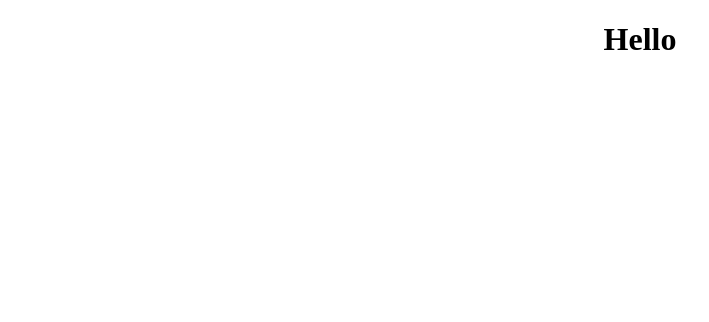
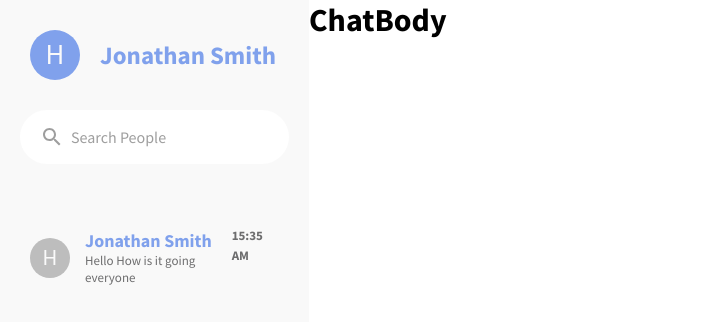
Before and after one commit to KosmosKey/Chat_Application, a React (Create React App) app: page / in a window 1280 px wide. Shown: the top 322 px of the page, without its empty margins (0-709 px from the left). Built offline with nearby package versions, Linux system fonts and the light colour scheme.

Commit message:
Almost done chatTabs

```diff
--- a/package.json
+++ b/package.json
@@ -3,6 +3,8 @@
   "version": "0.1.0",
   "private": true,
   "dependencies": {
+    "@material-ui/core": "^4.11.0",
+    "@material-ui/icons": "^4.9.1",
     "@testing-library/jest-dom": "^5.11.5",
     "@testing-library/react": "^11.1.2",
     "@testing-library/user-event": "^12.2.2",
@@ -10,6 +12,7 @@
     "@types/node": "^12.19.4",
     "@types/react": "^16.9.56",
     "@types/react-dom": "^16.9.9",
+    "node-sass": "^4.14.1",
     "react": "^17.0.1",
     "react-dom": "^17.0.1",
     "react-scripts": "4.0.0",
@@ -39,5 +42,8 @@
       "last 1 firefox version",
       "last 1 safari version"
     ]
+  },
+  "devDependencies": {
+    "@types/node-sass": "^4.11.1"
   }
 }
--- a/src/App.css
+++ /dev/null
@@ -1,38 +0,0 @@
-.App {
-  text-align: center;
-}
-
-.App-logo {
-  height: 40vmin;
-  pointer-events: none;
-}
-
-@media (prefers-reduced-motion: no-preference) {
-  .App-logo {
-    animation: App-logo-spin infinite 20s linear;
-  }
-}
-
-.App-header {
-  background-color: #282c34;
-  min-height: 100vh;
-  display: flex;
-  flex-direction: column;
-  align-items: center;
-  justify-content: center;
-  font-size: calc(10px + 2vmin);
-  color: white;
-}
-
-.App-link {
-  color: #61dafb;
-}
-
-@keyframes App-logo-spin {
-  from {
-    transform: rotate(0deg);
-  }
-  to {
-    transform: rotate(360deg);
-  }
-}
--- /dev/null
+++ b/src/App.scss
@@ -0,0 +1,77 @@
+@import url("https://fonts.googleapis.com/css2?family=Source+Sans+Pro:ital,wght@0,200;0,300;0,400;0,600;0,700;0,900;1,200;1,300;1,400;1,600;1,700;1,900&display=swap");
+* {
+  padding: 0;
+  margin: 0;
+  box-sizing: border-box;
+  font-family: "Source Sans Pro", sans-serif;
+}
+
+.App {
+  height: 100vh;
+  display: grid;
+  place-items: center;
+}
+.ChatApplication {
+  width: 100%;
+  height: 100%;
+  display: flex;
+  .ChatApplication__Sidebar {
+    padding: 20px;
+    flex: 0.2;
+    background: #f9f9f9;
+    display: flex;
+    flex-direction: column;
+    .ChatApplication__Input {
+      display: flex;
+      align-items: center;
+      background: #fff;
+      margin-top: 20px;
+      padding: 10px;
+      border-radius: 50px;
+      .ChatApplication__SearchIcon {
+        margin-left: 10px;
+        color: #9e9e9e !important;
+      }
+      input {
+        padding: 7px;
+        outline-width: 0;
+        border: none;
+        font-size: 16px;
+        color: #9e9e9e;
+      }
+
+      ::placeholder {
+        color: #9e9e9e !important;
+      }
+    }
+    .ChatApplication__SideBarHeader {
+      display: flex;
+      justify-content: space-between;
+      .ChatApplication__Header {
+        display: flex;
+        align-items: center;
+        color: #80a1ec;
+        width: 100%;
+        padding: 10px;
+        .ChatApplication__Avatar {
+          padding: 25px;
+          font-size: 25px;
+          background: #80a1ec;
+        }
+        h2 {
+          font-size: 25px;
+          margin-left: 20px;
+        }
+      }
+    }
+    .ChatApplication__BodyChat {
+      padding-top: 50px;
+      flex: 1;
+      overflow: scroll;
+    }
+  }
+  .ChatApplication__ChatBody {
+    flex: 0.8;
+    background: #ffffff;
+  }
+}
--- a/src/App.tsx
+++ b/src/App.tsx
@@ -1,12 +1,13 @@
-import React from 'react';
-import './App.css';
+import React from "react";
+import "./App.scss";
+import ChatBody from "./ChatBody";
 
-function App() {
+const App: React.FC = () => {
   return (
     <div className="App">
-      <h1>Hello</h1>
+      <ChatBody />
     </div>
   );
-}
+};
 
 export default App;
--- /dev/null
+++ b/src/ChatBody.tsx
@@ -0,0 +1,31 @@
+import React from "react";
+import { Avatar } from "@material-ui/core";
+import SearchIcon from "@material-ui/icons/Search";
+import ChatTabs from "./ChatTabs";
+
+const ChatBody: React.FC = () => {
+  return (
+    <div className="ChatApplication">
+      <div className="ChatApplication__Sidebar">
+        <div className="ChatApplication__SideBarHeader">
+          <div className="ChatApplication__Header">
+            <Avatar className="ChatApplication__Avatar">H</Avatar>
+            <h2>Jonathan Smith</h2>
+          </div>
+        </div>
+        <div className="ChatApplication__Input">
+          <SearchIcon className="ChatApplication__SearchIcon" />
+          <input type="text" placeholder="Search People" />
+        </div>
+        <div className="ChatApplication__BodyChat">
+          <ChatTabs />
+        </div>
+      </div>
+      <div className="ChatApplication__ChatBody">
+        <h1>ChatBody</h1>
+      </div>
+    </div>
+  );
+};
+
+export default ChatBody;
--- /dev/null
+++ b/src/ChatTabs.scss
@@ -0,0 +1,28 @@
+.ChatTabs {
+  padding: 10px;
+  display: flex;
+  justify-content: space-between;
+  .ChatTabs__TitleAvatar {
+    padding-top: 5px;
+    display: flex;
+    align-items: center;
+    .ChatTabs__Name {
+      margin-left: 15px;
+      h2 {
+        font-size: large;
+        color: #80a1ec;
+      }
+      p {
+        font-size: small;
+        color: #6d6d6e;
+      }
+    }
+  }
+  .ChatTabs__TimeStamps {
+    span {
+      font-size: small;
+      font-weight: bold;
+      color: #6d6d6e;
+    }
+  }
+}
--- /dev/null
+++ b/src/ChatTabs.tsx
@@ -0,0 +1,22 @@
+import React from "react";
+import "./ChatTabs.scss";
+import { Avatar } from "@material-ui/core";
+
+const ChatTabs: React.FC = () => {
+  return (
+    <div className="ChatTabs">
+      <div className="ChatTabs__TitleAvatar">
+        <Avatar>H</Avatar>
+        <div className="ChatTabs__Name">
+          <h2>Jonathan Smith</h2>
+          <p>Hello How is it going everyone</p>
+        </div>
+      </div>
+      <div className="ChatTabs__TimeStamps">
+        <span>15:35 AM</span>
+      </div>
+    </div>
+  );
+};
+
+export default ChatTabs;
```
Also changed, not shown: 1 other file (tests, documents, lock files or other folders).
